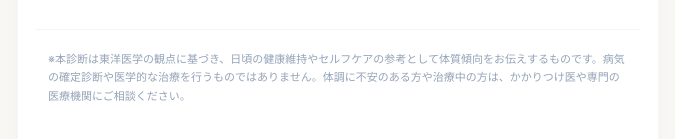
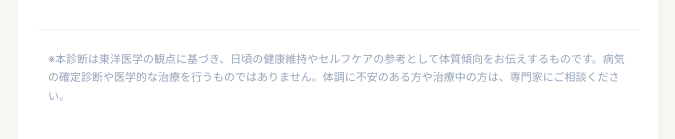
Before and after one commit to kazoo060915-ui/lstep-diagnosis, a plain HTML site: page index.html in a window 1280 px wide. Shown: the part 2972-3111 px from the top of the page, without its empty margins (302-977 px from the left). Drawn offline with Linux system fonts and the light colour scheme.

Commit message:
Update disclaimer text: consult experts

```diff
--- a/index.html
+++ b/index.html
@@ -134,7 +134,7 @@
       <!-- 免責事項（ディスクレーマー） -->
       <footer class="site-footer">
         <p class="disclaimer-text">
-          ※本診断は東洋医学の観点に基づき、日頃の健康維持やセルフケアの参考として体質傾向をお伝えするものです。病気の確定診断や医学的な治療を行うものではありません。体調に不安のある方や治療中の方は、かかりつけ医や専門の医療機関にご相談ください。
+          ※本診断は東洋医学の観点に基づき、日頃の健康維持やセルフケアの参考として体質傾向をお伝えするものです。病気の確定診断や医学的な治療を行うものではありません。体調に不安のある方や治療中の方は、専門家にご相談ください。
         </p>
       </footer>
 
```
